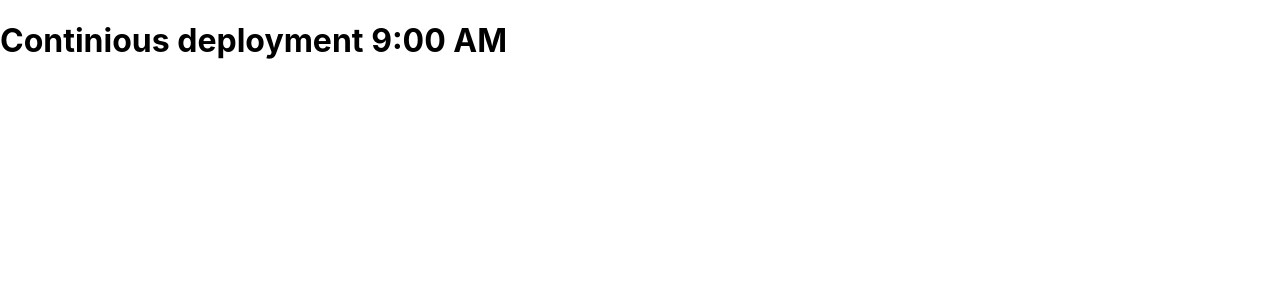
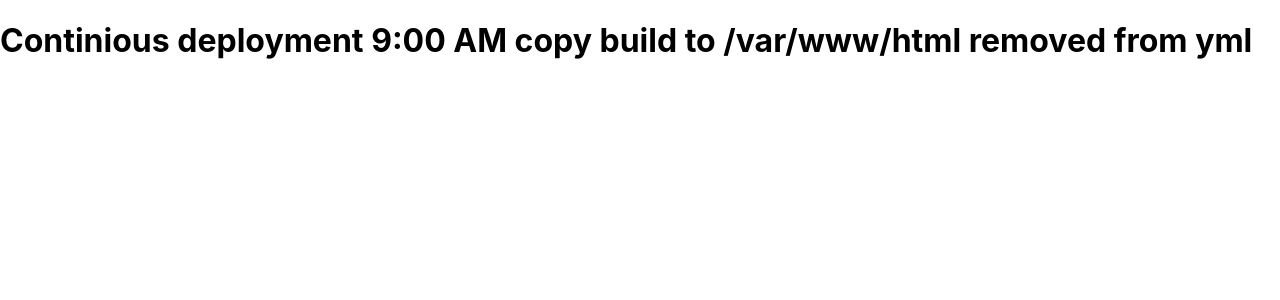
Before and after one commit to samertaha/frontend, a React (Create React App) app: page / in a window 1280 px wide. Shown: the top 300 px of the page. Built offline with nearby package versions, Linux system fonts and the light colour scheme.

Commit message:
removed copy from yml

```diff
--- a/src/App.js
+++ b/src/App.js
@@ -1,7 +1,10 @@
 function App() {
   return (
     <div>
-      <h1>Continious deployment 9:00 AM</h1>
+      <h1>
+        Continious deployment 9:00 AM copy build to /var/www/html removed from
+        yml
+      </h1>
     </div>
   );
 }
```
